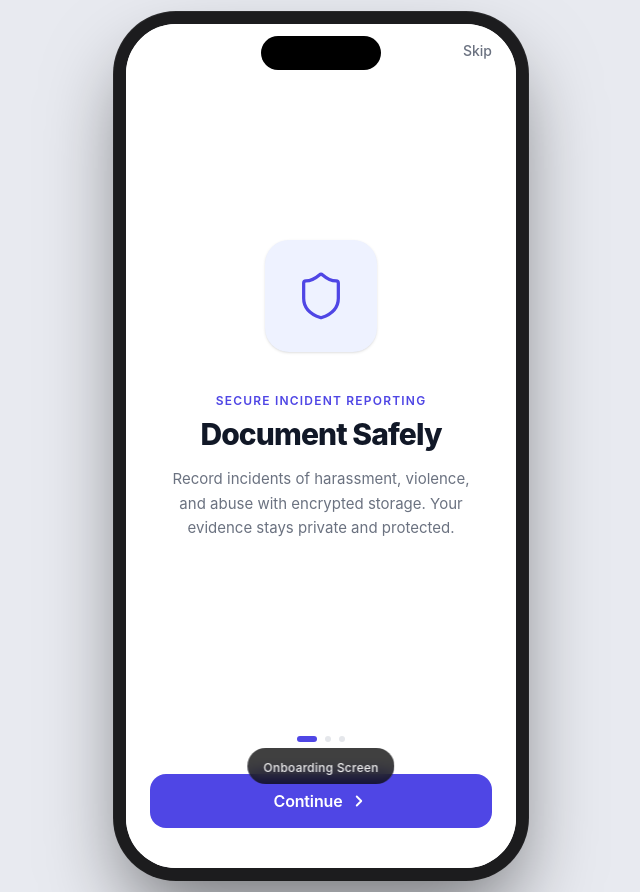
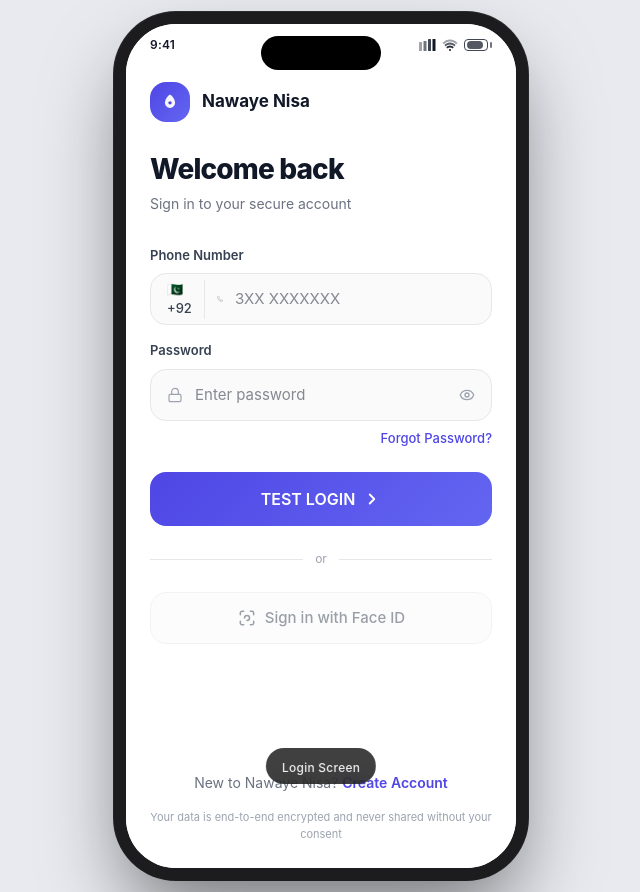
Before and after one commit to alishahkhan8848-ux/Nawaye-Nisa, a React (Vite) app: page / in a window 1280 px wide. Shown: the whole page, without its empty margins (319-959 px from the left). Built offline with nearby package versions, Linux system fonts and the light colour scheme; no server answers.

Commit message:
Final submission fixes

```diff
--- a/src/App.tsx
+++ b/src/App.tsx
@@ -66,10 +66,11 @@
   // straight to the dashboard for a returning signed-in user, skipping the
   // splash/onboarding/login screens they've already been through.
   useEffect(() => {
-    if (loading || authResolvedOnce) return
-    setAuthResolvedOnce(true)
-    if (user) setScreen('dashboard')
-  }, [loading, user, authResolvedOnce])
+  if (loading || authResolvedOnce) return
+  setAuthResolvedOnce(true)
+  setScreen('login')
+}, [loading, authResolvedOnce])
+    // if (user) setScreen('dashboard')
 
   // If the session ends (sign out, or the token becomes invalid) while the
   // person is on a screen that requires auth, send them back to login rather
```
